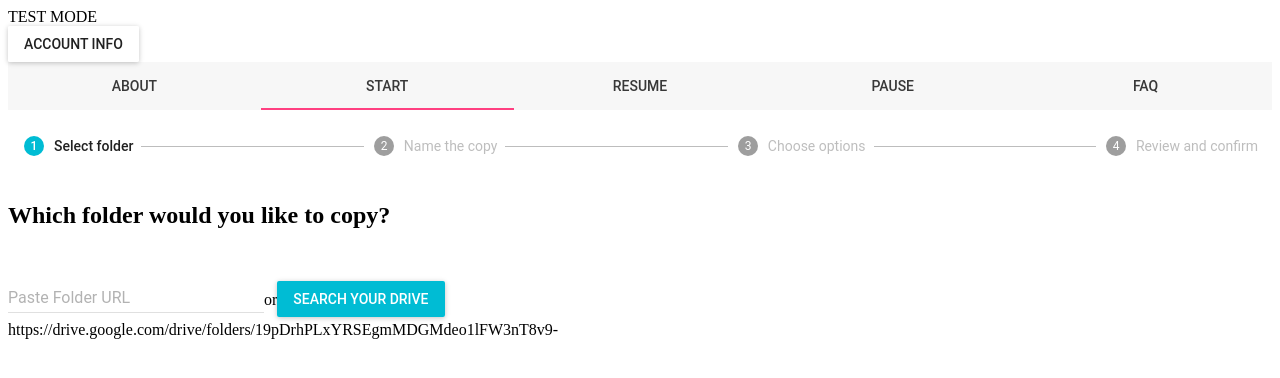
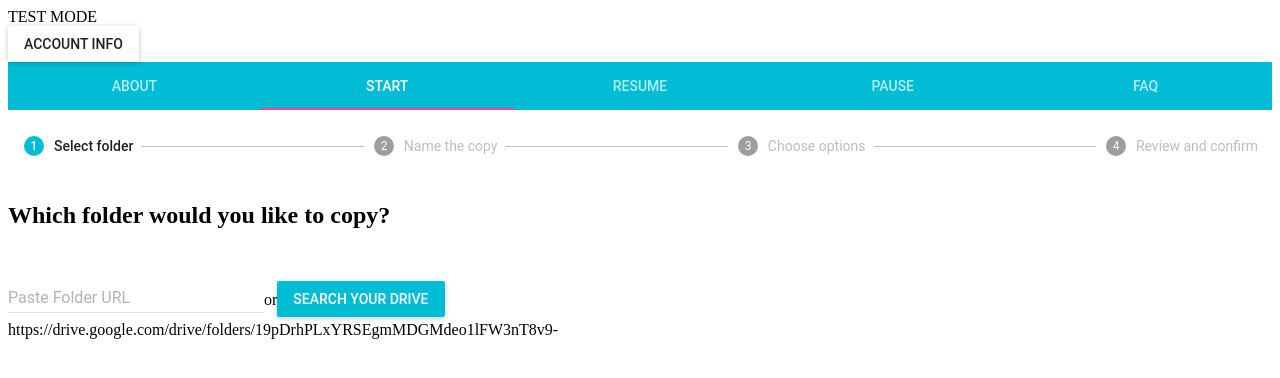
Before and after one commit to ericyd/gdrive-copy, a React app: page / in a window 1280 px wide. Shown: the top 378 px of the page. Built offline with nearby package versions, Linux system fonts and the light colour scheme; the HTML template or start-up script is replaced by a standard one.

Commit message:
update tab banner to span width

```diff
--- a/src/App.js
+++ b/src/App.js
@@ -34,7 +34,6 @@ export default class App extends React.Component {
   }
 
   render() {
-    const tabLabelStyle = { color: '#383838' };
     return (
       <MuiThemeProvider>
         <div>
@@ -44,29 +43,30 @@ export default class App extends React.Component {
           <AccountSwitcher />
           <Tabs
             // this is what keeps everything centered
-            // if I want the bar to span and the contents to be contained, I can use the
-            // contentContainerClassName="container" property
-            className="container"
-            tabItemContainerStyle={{ backgroundColor: '#f7f7f7' }}
+            // if I want the bar to be inside the container too, remove the contentContainerClassName attr and add these
+            // className="container"
+            // tabItemContainerStyle={{ backgroundColor: '#f7f7f7' }}
+            // style={{ color: '#383838' }} // <-- this should go on each Tab component
+            contentContainerClassName="container"
             initialSelectedIndex={1}
           >
-            <Tab label="About" style={tabLabelStyle}>
+            <Tab label="About">
               <About />
             </Tab>
 
-            <Tab label="Start" style={tabLabelStyle}>
+            <Tab label="Start">
               <Start isAPILoaded={this.state.isAPILoaded} />
             </Tab>
 
-            <Tab label="Resume" style={tabLabelStyle}>
+            <Tab label="Resume">
               <Resume isAPILoaded={this.state.isAPILoaded} />
             </Tab>
 
-            <Tab label="Pause" style={tabLabelStyle}>
+            <Tab label="Pause">
               <Pause />
             </Tab>
 
-            <Tab label="FAQ" style={tabLabelStyle}>
+            <Tab label="FAQ">
               <FAQ />
             </Tab>
           </Tabs>
--- a/src/css/_layout.scss
+++ b/src/css/_layout.scss
@@ -90,5 +90,5 @@ a {
 .account-switcher {
   position: absolute;
   right: 1em;
-  margin-top: 1em;
+  margin-top: 4em;
 }
```
Also changed, not shown: src/css/_header.scss (+0 -15 lines), src/css/_helpers.scss (+0 -12 lines).
